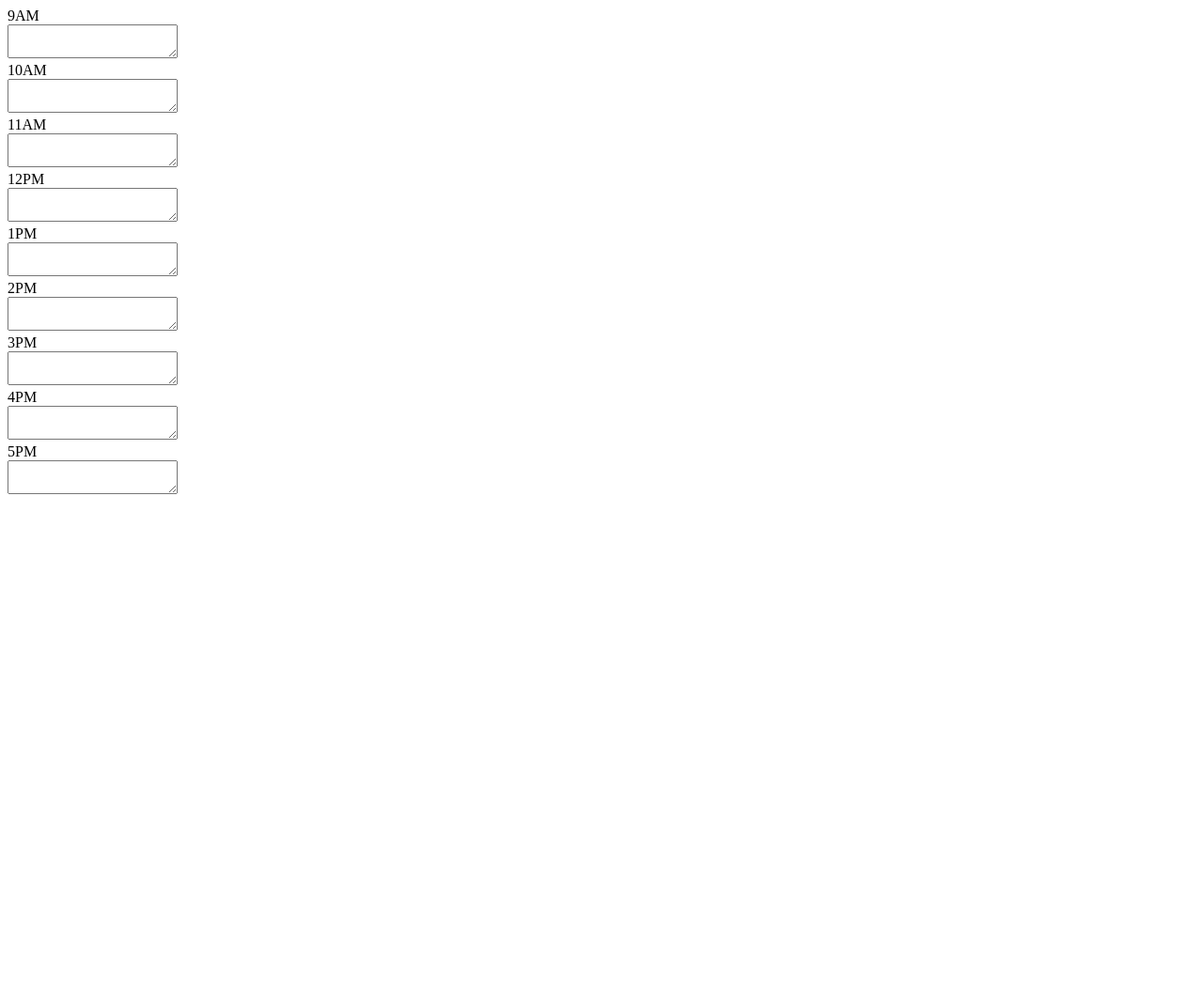
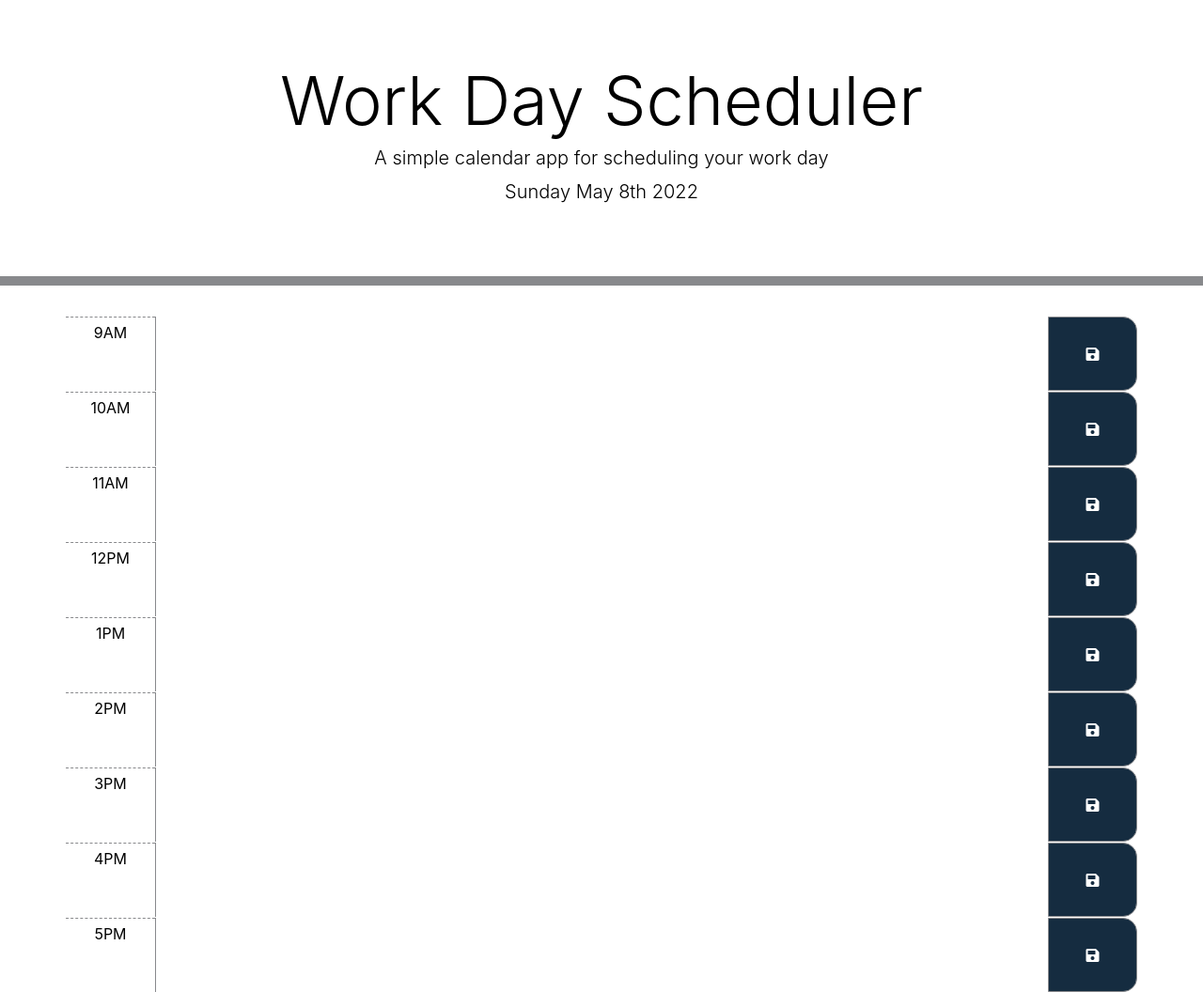
Before and after one commit to Tomhoffmanco/Work-Day-Scheduler, a plain HTML site: page index.html in a window 1280 px wide. Shown: the whole page at 94% size. Before the commit the page ends 800 px from the top, so only its background shows below. Drawn offline with nearby package versions, Linux system fonts and the light colour scheme.

Commit message:
final product

```diff
--- a/assets/css/style.css
+++ b/assets/css/style.css
@@ -0,0 +1,50 @@
+body {
+  font-size: 16px;
+  line-height: 1;
+}
+
+textarea {
+  background: transparent;
+  border: none;
+  resize: none;
+  color: #000000;
+  border-left: 1px solid #88898c;
+  padding: 10px;
+}
+
+.jumbotron {
+  text-align: center;
+  background-color: transparent;
+  color: black;
+  border-radius: 0;
+  border-bottom: 10px solid #88898c;
+}
+
+.hourBlock {
+  text-align: center;
+  border-radius: 15px;
+}
+
+.row {
+  white-space: pre-wrap;
+  height: 80px;
+  border-top: 1px solid white;
+}
+
+.hour {
+  background-color: #ffffff;
+  color: #000000;
+  border-top: 1px dashed #88898c;
+}
+
+.saveBtn {
+  border: 1px solid #88898c;
+  border-top-right-radius: 15px;
+  border-bottom-right-radius: 15px;
+  background-color: #152c40;
+  color: white;
+}
+
+.saveBtn i:hover {
+  font-size: 25px;
+}
--- a/assets/js/script.js
+++ b/assets/js/script.js
@@ -0,0 +1,53 @@
+var saveBtn = $(".saveBtn");
+
+// current day is displayed at the top of the planner
+$("#currentDay").text(moment().format("dddd MMMM Do YYYY"));
+
+function hour() {
+  var hour = moment().hours();
+
+  $(".time-block").each(function () {
+    var currHour = parseInt($(this).attr("id"));
+
+    // console.log(this); //each time-block
+
+    if (currHour > hour) {
+      $(this).addClass("future");
+    } else if (currHour === hour) {
+      $(this).addClass("present");
+    } else {
+      $(this).addClass("past");
+    }
+  });
+}
+
+// WHEN I click the save button for that time block
+saveBtn.on("click", function () {
+  // console.log(this); //save button
+  var time = $(this).siblings(".hour").text();
+  var plan = $(this).siblings(".plan").val();
+
+  // THEN the text for that event is saved in local storage
+  localStorage.setItem(time, plan);
+});
+
+function scheduler() {
+  $(".hour").each(function () {
+    var currHour = $(this).text();
+    var currPlan = localStorage.getItem(currHour);
+
+    // console.log(this);
+    // console.log(currHour);
+
+    if (currPlan !== null) {
+      $(this).siblings(".plan").val(currPlan);
+    }
+  });
+}
+
+/**
+ * CALL FUNCTIONS
+ */
+
+hour();
+scheduler();
--- a/index.html
+++ b/index.html
@@ -2,50 +2,98 @@
 <html lang="en">
   <head>
     <meta charset="UTF-8" />
-    <meta http-equiv="X-UA-Compatible" content="IE=edge" />
     <meta name="viewport" content="width=device-width, initial-scale=1.0" />
-    <title>Work-Day-Scheduler</title>
+    <meta http-equiv="X-UA-Compatible" content="ie=edge" />
+
+    <!-- bootstrapcdn -->
+    <link
+      rel="stylesheet"
+      href="https://stackpath.bootstrapcdn.com/bootstrap/4.3.1/css/bootstrap.min.css"
+    />
+
+    <!-- linking fonts -->
+    <link
+      rel="stylesheet"
+      href="https://use.fontawesome.com/releases/v5.8.1/css/all.css"
+      integrity="sha384-50oBUHEmvpQ+1lW4y57PTFmhCaXp0ML5d60M1M7uH2+nqUivzIebhndOJK28anvf"
+      crossorigin="anonymous"
+    />
+    <link
+      href="https://fonts.googleapis.com/css2?family=Noto+Serif&family=Varela+Round&display=swap"
+      rel="stylesheet"
+    />
+
+    <!-- linking css -->
     <link rel="stylesheet" href="assets/css/style.css" />
+
+    <title>Work Day Scheduler</title>
   </head>
+
   <body>
+    <header class="jumbotron text-center">
+      <h1 class="display-3">Work Day Scheduler</h1>
+      <p class="lead">A simple calendar app for scheduling your work day</p>
+      <p id="currentDay" class="lead"></p>
+    </header>
+
+    <!-- Timeblocks 9AM to 5PM -->
     <div class="container">
-      <div class="row hour-bar" id="9">
+      <div class="row hourBlock" id="9">
         <div class="col-1 hour pt-2">9AM</div>
         <textarea class="col-10 plan"></textarea>
+        <button class="col-1 saveBtn"><i class="fas fa-save"></i></button>
       </div>
-      <div class="row hour-bar" id="10">
+
+      <div class="row hourBlock" id="10">
         <div class="col-1 hour pt-2">10AM</div>
         <textarea class="col-10 plan"></textarea>
+        <button class="col-1 saveBtn"><i class="fas fa-save"></i></button>
       </div>
-      <div class="row hour-bar" id="11">
+
+      <div class="row hourBlock" id="11">
         <div class="col-1 hour pt-2">11AM</div>
         <textarea class="col-10 plan"></textarea>
+        <button class="col-1 saveBtn"><i class="fas fa-save"></i></button>
       </div>
-      <div class="row hour-bar" id="12">
-        <div class="col-1 hour pt-2">12PM</div>
+
+      <div class="row hourBlock" id="12">
+        <div class="col-1 hour pt-2" value="12PM">12PM</div>
         <textarea class="col-10 plan"></textarea>
+        <button class="col-1 saveBtn"><i class="fas fa-save"></i></button>
       </div>
-      <div class="row hour-bar" id="1">
+
+      <div class="row hourBlock" id="13">
         <div class="col-1 hour pt-2">1PM</div>
         <textarea class="col-10 plan"></textarea>
+        <button class="col-1 saveBtn"><i class="fas fa-save"></i></button>
       </div>
-      <div class="row hour-bar" id="2">
+
+      <div class="row hourBlock" id="14">
         <div class="col-1 hour pt-2">2PM</div>
         <textarea class="col-10 plan"></textarea>
+        <button class="col-1 saveBtn"><i class="fas fa-save"></i></button>
       </div>
-      <div class="row hour-bar" id="3">
+
+      <div class="row hourBlock" id="15">
         <div class="col-1 hour pt-2">3PM</div>
         <textarea class="col-10 plan"></textarea>
+        <button class="col-1 saveBtn"><i class="fas fa-save"></i></button>
       </div>
-      <div class="row hour-bar" id="4">
+
+      <div class="row hourBlock" id="16">
         <div class="col-1 hour pt-2">4PM</div>
         <textarea class="col-10 plan"></textarea>
+        <button class="col-1 saveBtn"><i class="fas fa-save"></i></button>
       </div>
-      <div class="row hour-bar" id="5">
+
+      <div class="row hourBlock" id="17">
         <div class="col-1 hour pt-2">5PM</div>
         <textarea class="col-10 plan"></textarea>
+        <button class="col-1 saveBtn"><i class="fas fa-save"></i></button>
       </div>
     </div>
+
+    <!-- js scripts, jquery, moment.js, bootstrap js -->
     <script src="https://cdnjs.cloudflare.com/ajax/libs/jquery/3.2.1/jquery.min.js"></script>
     <script src="https://cdnjs.cloudflare.com/ajax/libs/moment.js/2.24.0/moment.min.js"></script>
     <script
@@ -58,7 +106,6 @@
       integrity="sha384-ho+j7jyWK8fNQe+A12Hb8AhRq26LrZ/JpcUGGOn+Y7RsweNrtN/tE3MoK7ZeZDyx"
       crossorigin="anonymous"
     ></script>
-
-    <script src="/assets/js/script.js"></script>
+    <script src="assets/js/script.js"></script>
   </body>
 </html>
```
